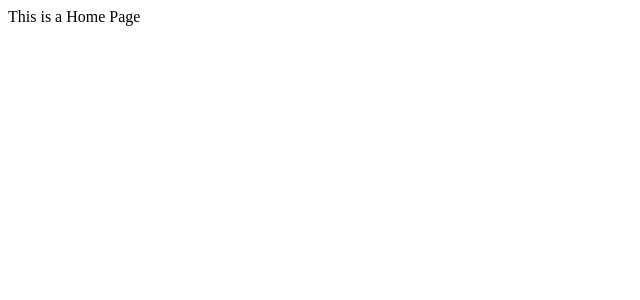
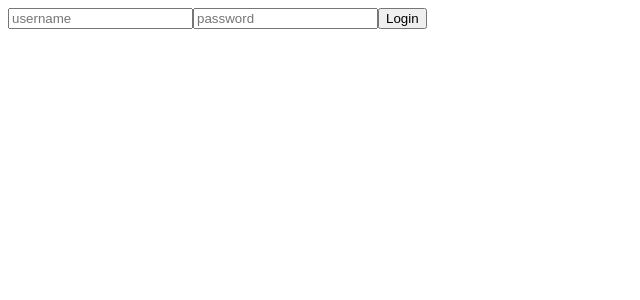
Before and after one commit to RadamantiumX/claustro, a React (Vite) app in the folder loader/shop/: page / in a window 1280 px wide. Shown: the top 300 px of the page, without its empty margins (0-640 px from the left). Built offline with nearby package versions, Linux system fonts and the light colour scheme.

Commit message:
feat: new changes

```diff
--- a/loader/shop/src/components/Form.tsx
+++ b/loader/shop/src/components/Form.tsx
@@ -1,7 +1,9 @@
 export default function Form() {
   return (
-    <div>
-
-    </div>
+    <form action="">
+      <input type="text" placeholder="username"/>
+      <input type="password" placeholder="password"/>
+      <button>Login</button>
+    </form>
   )
 }
--- a/loader/shop/src/pages/Home.tsx
+++ b/loader/shop/src/pages/Home.tsx
@@ -1,7 +1,9 @@
- const Home = () => {
+ import Form from "../components/Form"
+
+ export default function  Home () {
   return (
-    <div>This is a Home Page</div>
+    <>
+     <Form/>
+    </>
   )
 }
-
-export default Home
```
Also changed, not shown: loader/shop/src/layouts/DefaultLayout.tsx (added), loader/shop/src/layouts/GuestLayout.tsx (added).
